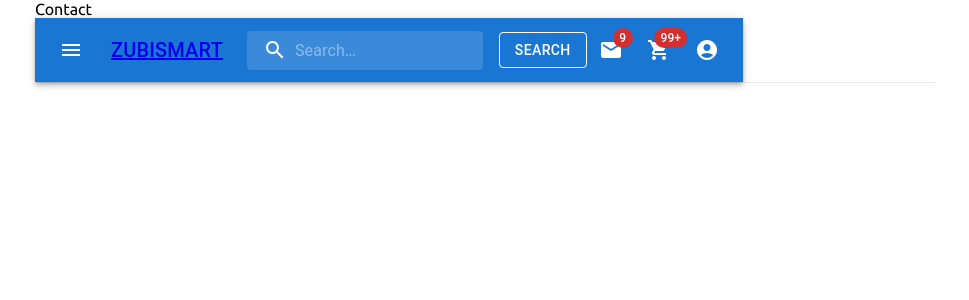
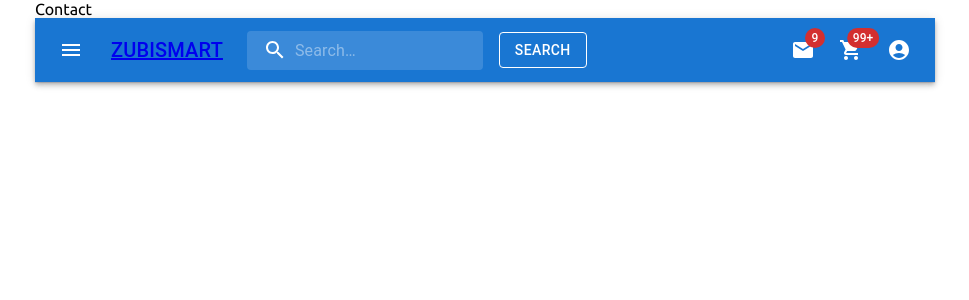
Before and after one commit to Saintt042/e-commerce, a React (Create React App) app: page /contact-us in a window 1280 px wide. Shown: the top 300 px of the page, without its empty margins (155-1124 px from the left). Built offline with nearby package versions, Linux system fonts and the light colour scheme.

Commit message:
modified files

```diff
--- a/src/components/Cart/CartStyle.js
+++ b/src/components/Cart/CartStyle.js
@@ -219,9 +219,12 @@ export const Container = styled.div`
     }
 
     .btn-container {
+      width: 10px;
+
     }
     .btn {
       font-size: 10px;
+      width: 80%;
     }
     .emptyshopcart {
       font-size: 80px;
@@ -246,6 +249,7 @@ export const Container = styled.div`
     }
     .btn {
       font-size: 9px;
+      width: 60%;
     }
   }
 `;
--- a/src/pages/Contact/Contact.jsx
+++ b/src/pages/Contact/Contact.jsx
@@ -1,15 +1,20 @@
-import React from 'react'
-import { Container } from './ContactStyles';
-import Navbar from '../../components/Navbar/Navbar';
+import React, { useContext } from "react";
+import { Container } from "./ContactStyles";
+import Navbar from "../../components/Navbar/Navbar";
+import AppContext from "../../components/Context/Appcontext";
+import Cart from "../../components/Cart/Cart";
 
 const Contact = () => {
+  const { showCart } = useContext(AppContext);
   return (
     <Container>
-        <div>Contact
-            <Navbar />
-        </div>
+      <div>
+        Contact
+        {showCart && <Cart />}
+        <Navbar />
+      </div>
     </Container>
-  )
-}
+  );
+};
 
-export default Contact
+export default Contact;
--- a/src/pages/Contact/ContactStyles.js
+++ b/src/pages/Contact/ContactStyles.js
@@ -6,7 +6,6 @@ export const Container = styled.div`
   max-width: 900px;
   position: relative;
   border-bottom: 1px solid #e8e7ec;
-  display: flex;
 
 
   @media screen and (max-width: 815px) {
--- a/src/pages/Products/ProductStyle.js
+++ b/src/pages/Products/ProductStyle.js
@@ -221,11 +221,11 @@ export const Container = styled.div`
         font-size: 10px;
       }
       .quantity h3 {
-        font-size: 15px;
+        font-size: 12px;
       }
       .buttons .add-to-cart,
     .buttons .buy-now {
-      font-size: 10px;
+      font-size: 9px;
     }
 
   }
```
